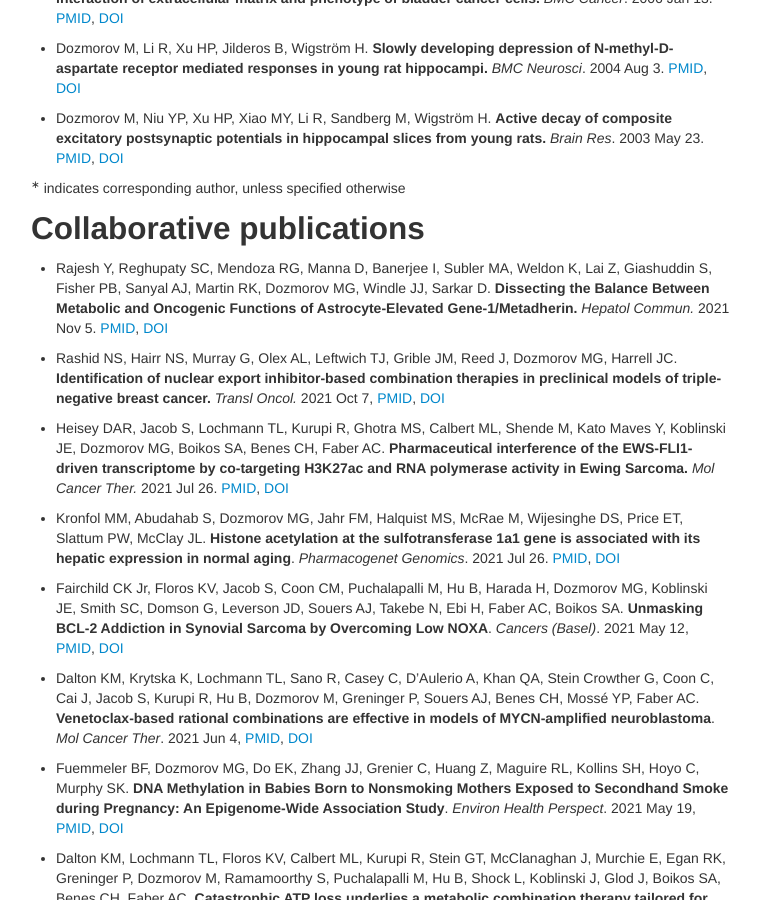
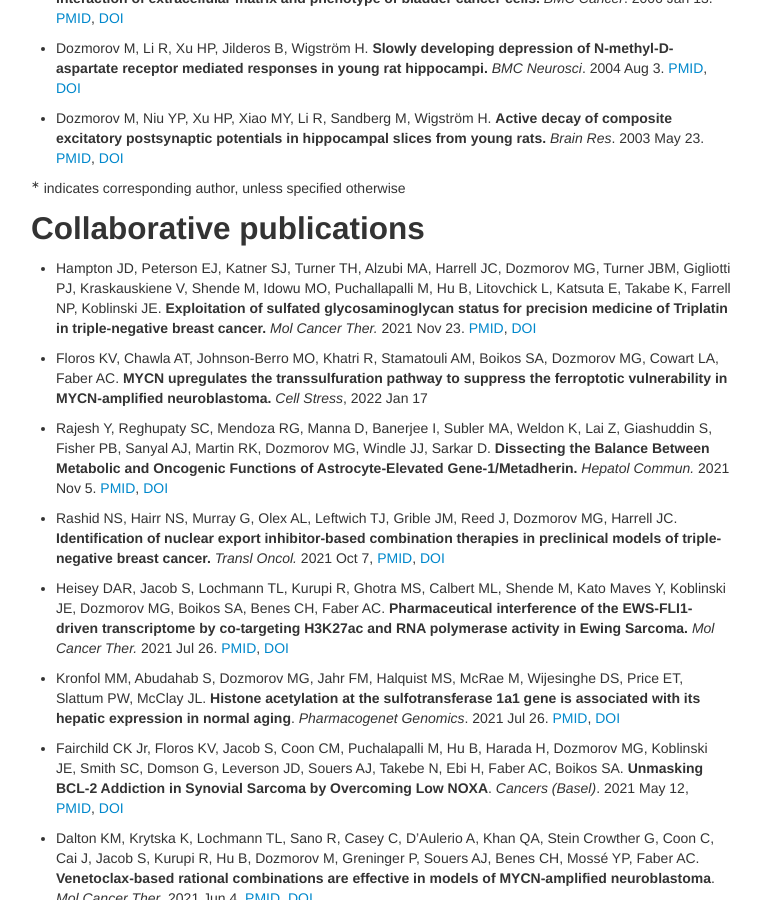
Before and after one commit to dozmorovlab/dozmorovlab.github.io, a Jekyll site: the page built from 02-pubs.md, in a window 1280 px wide and 900 px high, scrolled down 2914 px. Shown: the whole window, without its empty margins (259-1020 px from the left). Built offline with Jekyll 4.4.1, drawn with Linux system fonts in a browser that asks for light colours; comment, search, counter and statistics services are not loaded.

Commit message:
Add recent pubs

```diff
--- a/02-pubs.md
+++ b/02-pubs.md
@@ -104,6 +104,10 @@ permalink: "publications.html"
 <sup>&lowast;</sup> indicates corresponding author, unless specified otherwise
 
 ## Collaborative publications
+
+- Hampton JD, Peterson EJ, Katner SJ, Turner TH, Alzubi MA, Harrell JC, Dozmorov MG, Turner JBM, Gigliotti PJ, Kraskauskiene V, Shende M, Idowu MO, Puchallapalli M, Hu B, Litovchick L, Katsuta E, Takabe K, Farrell NP, Koblinski JE. **Exploitation of sulfated glycosaminoglycan status for precision medicine of Triplatin in triple-negative breast cancer.** _Mol Cancer Ther._ 2021 Nov 23. [PMID](https://www.ncbi.nlm.nih.gov/pubmed/34815360), [DOI](https://doi.org/10.1158/1535-7163.MCT-20-0969) <span data-badge-type="4" data-doi="10.1158/1535-7163.MCT-20-0969" data-hide-no-mentions="true" class="altmetric-embed"> </span>
+
+- Floros KV, Chawla AT, Johnson-Berro MO, Khatri R, Stamatouli AM, Boikos SA, Dozmorov MG, Cowart LA, Faber AC. **MYCN upregulates the transsulfuration pathway to suppress the ferroptotic vulnerability in MYCN-amplified neuroblastoma.** _Cell Stress_, 2022 Jan 17
 
 - Rajesh Y, Reghupaty SC, Mendoza RG, Manna D, Banerjee I, Subler MA, Weldon K, Lai Z, Giashuddin S, Fisher PB, Sanyal AJ, Martin RK, Dozmorov MG, Windle JJ, Sarkar D. **Dissecting the Balance Between Metabolic and Oncogenic Functions of Astrocyte-Elevated Gene-1/Metadherin.** _Hepatol Commun._ 2021 Nov 5. [PMID](https://www.ncbi.nlm.nih.gov/pubmed/34741448), [DOI](https://doi.org/10.1002/hep4.1834) <span data-badge-type="4" data-doi="10.1002/hep4.1834" data-hide-no-mentions="true" class="altmetric-embed"> </span>
 
```
